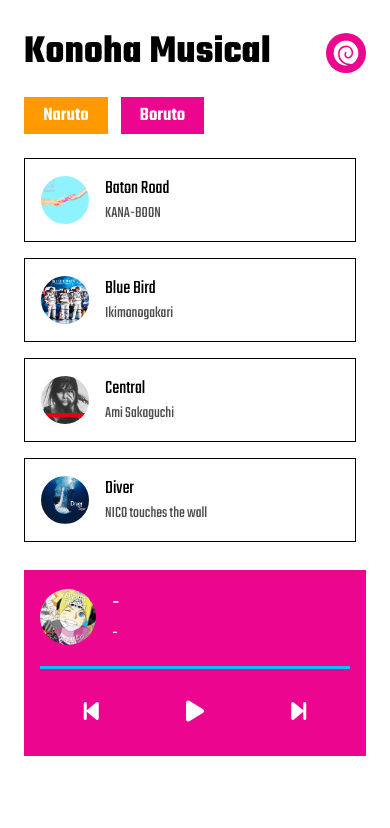
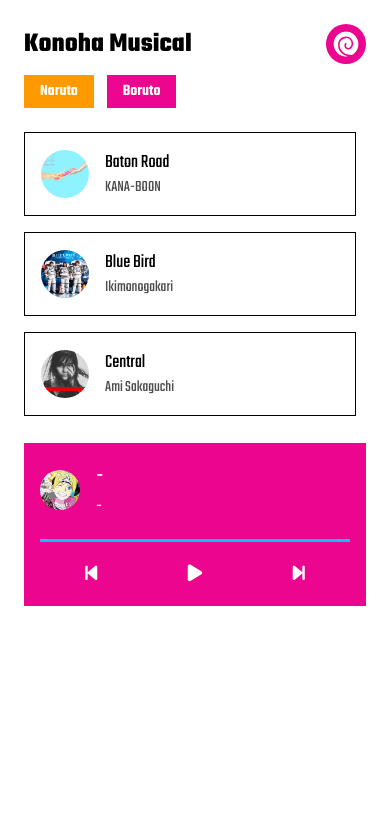
Before and after one commit to Sekonso/konoha-musical, a plain HTML site: page index.html in a window 390 px wide. Drawn offline with Linux system fonts and the light colour scheme.

Commit message:
more mobile fix

```diff
--- a/style.css
+++ b/style.css
@@ -245,8 +245,36 @@ main.content {
   }
 }
 
-@media screen and (width < 560px) {
+@media screen and (width < 720px) {
+  .header {
+    margin-bottom: 0.7rem;
+  }
+  .header h1 {
+    font-size: 1.7rem;
+  }
+
+  .music-filter button {
+    font-size: 1rem;
+    padding: 0.3rem 1rem;
+  }
+
+  .music-list {
+    height: 53vh;
+  }
+
+  .player-header .img {
+    width: 2.5rem;
+    height: 2.5rem;
+  }
+
   .player-buttons button {
-    padding: 0.5rem 2rem;
+    font-size: 1.2rem;
+    padding: 0 2rem;
   }
 }
+
+@media screen and (width < 480px) {
+  .music-list {
+    height: 35vh;
+  }
+}
```
